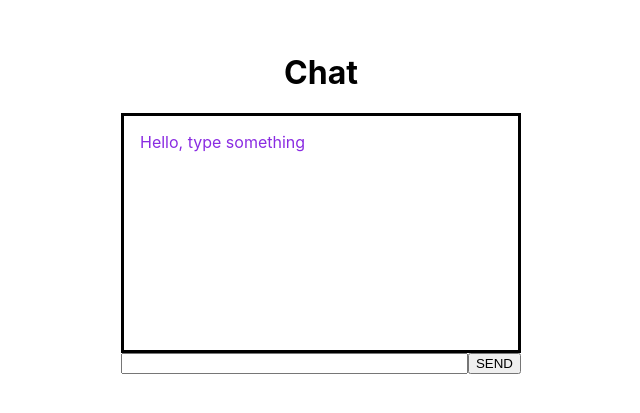
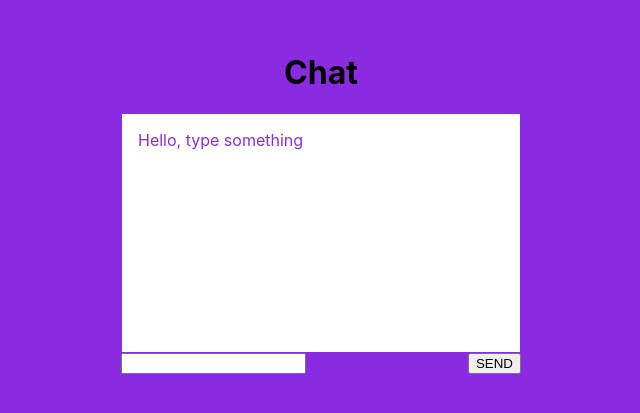
Before and after one commit to nathaliaitaliano/tna-fe, a Next.js app: page / in a window 1280 px wide. Shown: the part 197-610 px from the top of the page, without its empty margins (319-959 px from the left). Built offline with nearby package versions, Linux system fonts and the light colour scheme.

Commit message:
background-color changed

```diff
--- a/styles/Chat.module.css
+++ b/styles/Chat.module.css
@@ -1,14 +1,13 @@
 .container {
   min-height: 100vh;
-  padding: 0 0.5rem;
   display: flex;
   flex-direction: column;
   justify-content: center;
   align-items: center;
+  background-color: #8a2be2;
 }
 
 .main {
-  padding: 5rem 0;
   flex: 1;
   display: flex;
   flex-direction: column;
@@ -22,6 +21,10 @@
   border: solid;
   overflow: auto;
   padding: 0 1em;
+  scroll-behavior: smooth;
+  scroll-margin-block-end: 3px;
+  background-color: #FFFFFF;
+  border: 1px solid #8a2be2;
 }
 
 .submitMessage {
@@ -30,12 +33,22 @@
   justify-content: space-between;
 }
 
-.message {
+.inputMessage {
   width: 100%;
+  border: 1px solid #8a2be2;
+  outline: none;
+}
+
+.btnSendMessage {
+  border: 1px solid #8a2be2;
+  background-color: #4dffa6;
+  color: #8a2be2;
+  font-weight: 500;
+  cursor: pointer;
 }
 
 .userMessage {
-  color: blueviolet;
+  color: #8a2be2;
 }
 
 .botResponse {
```
